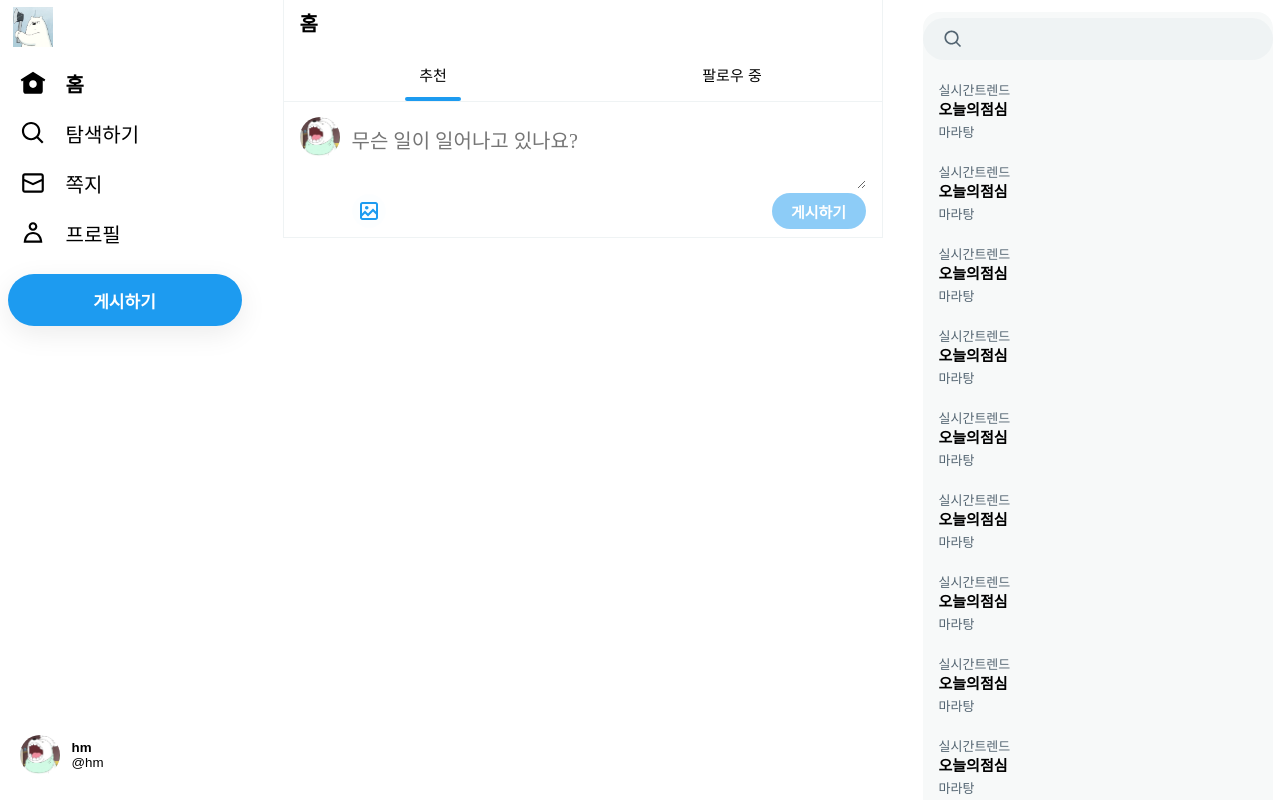
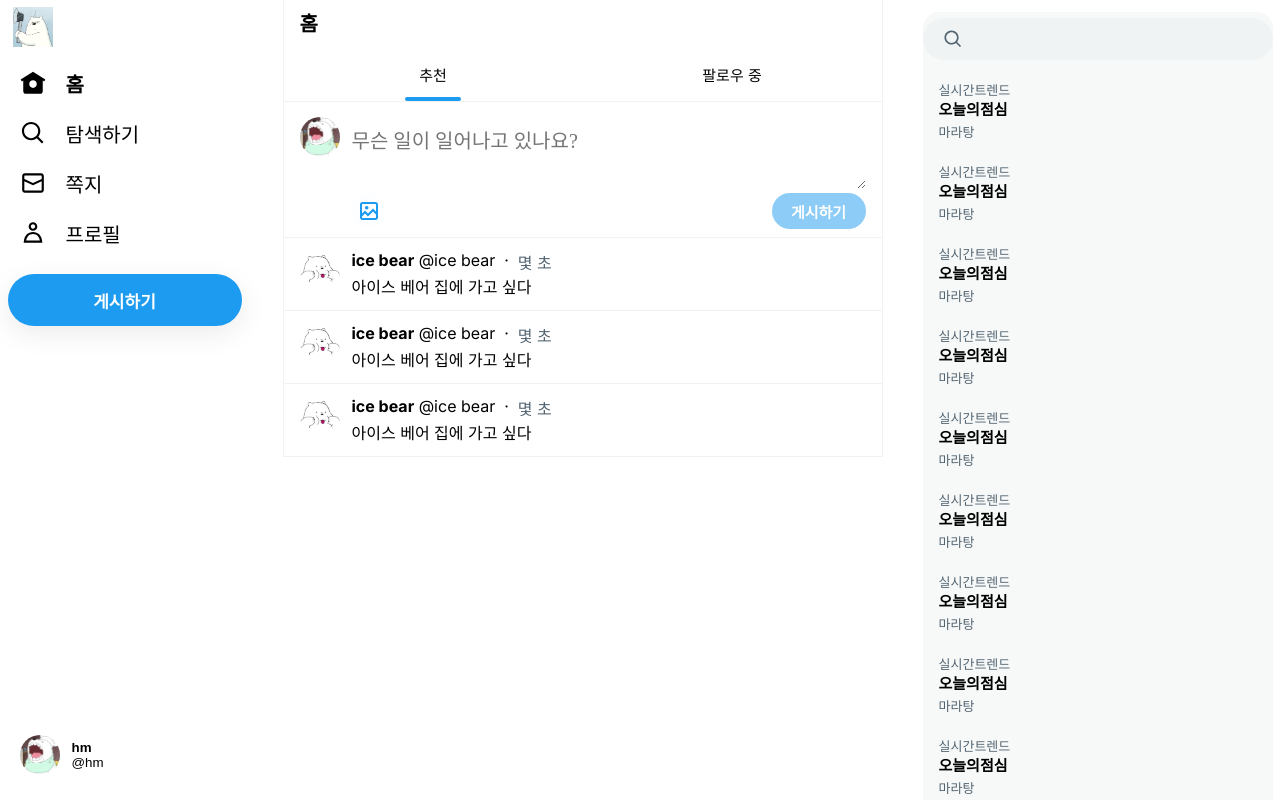
Before and after one commit to hyemin33/nextjs_sns, a Next.js app: page /home in a window 1280 px wide. Built offline with nearby package versions, Linux system fonts and the light colour scheme.

Commit message:
게시글 만들며 dayjs 사용해보기

```diff
--- /dev/null
+++ b/src/app/(afterLogin)/_component/Post.tsx
@@ -0,0 +1,48 @@
+import style from "./post.module.css";
+import Link from "next/link";
+import dayjs from "dayjs";
+import relativeTime from "dayjs/plugin/relativeTime";
+import "dayjs/locale/ko";
+
+dayjs.locale("ko");
+dayjs.extend(relativeTime);
+
+export default function Post() {
+  const target = {
+    User: {
+      id: "ice bear",
+      nickname: "ice bear",
+      image: "/ice2.png",
+    },
+    content: "아이스 베어 집에 가고 싶다",
+    createdAt: new Date(),
+    Images: [],
+  };
+  return (
+    <article className={style.post}>
+      <div className={style.postWrapper}>
+        <div className={style.postUserSection}>
+          <Link href={`/${target.User.id}`} className={style.postUserImage}>
+            <img src={target.User.image} alt={target.User.nickname} />
+            <div className={style.postShade} />
+          </Link>
+        </div>
+        <div className={style.postBody}>
+          <div className={style.postMeta}>
+            <Link href={`/${target.User.id}`}>
+              <span className={style.postUserName}>{target.User.nickname}</span>
+              &nbsp;
+              <span className={style.postUserId}>@{target.User.id}</span>
+              &nbsp; · &nbsp;
+            </Link>
+            <span className={style.postDate}>
+              {dayjs(target.createdAt).fromNow(true)}
+            </span>
+          </div>
+          <div>{target.content}</div>
+          <div className={style.postImageSection}></div>
+        </div>
+      </div>
+    </article>
+  );
+}
--- /dev/null
+++ b/src/app/(afterLogin)/_component/post.module.css
@@ -0,0 +1,191 @@
+.post {
+  display: flex;
+  flex-direction: column;
+  padding: 12px 16px;
+  border-color: rgb(239, 243, 244);
+  border-bottom-width: 1px;
+  border-bottom-style: solid;
+  transition-property: background-color, box-shadow;
+  transition-duration: 0.2s;
+  cursor: pointer;
+}
+.post:hover {
+  background-color: rgba(0, 0, 0, 0.03);
+}
+
+.postWrapper {
+  display: flex;
+  flex-direction: row;
+}
+.postReposted {
+  display: flex;
+  align-items: center;
+  color: rgb(83, 100, 113);
+  margin-left: 24px;
+  font-size: 13px;
+  line-height: 20px;
+}
+.postReposted svg {
+  fill: rgb(83, 100, 113);
+}
+
+.postUserSection {
+  margin-right: 12px;
+  width: 40px;
+}
+
+.postUserImage {
+  position: relative;
+  display: inline-block;
+  width: 40px;
+  height: 40px;
+  border-radius: 20px;
+}
+
+.postShade {
+  display: inline-block;
+  width: 40px;
+  height: 40px;
+  border-radius: 20px;
+  position: absolute;
+  top: 0;
+  left: 0;
+}
+.postShade:hover {
+  background-color: rgba(26, 26, 26, 0.15);
+}
+.postUserImage img {
+  width: 40px;
+  height: 40px;
+  border-radius: 20px;
+}
+
+.postUserName {
+  font-weight: bold;
+}
+.postUserNick,
+.postDate {
+  color: rgb(83, 100, 113);
+}
+.postDate:hover {
+  text-decoration: underline;
+}
+
+.postImageSection {
+}
+
+.postBody {
+  display: flex;
+  flex-direction: column;
+  width: 100%;
+}
+.postUserName:hover {
+  text-decoration: underline;
+}
+
+.postMeta {
+  display: flex;
+  flex-direction: row;
+}
+
+.postImageSection img {
+  margin-top: 12px;
+  width: 100%;
+  border-radius: 16px;
+}
+
+.actionButtons {
+  display: flex;
+  justify-content: space-between;
+  flex-direction: row;
+  column-gap: 4px;
+  margin-top: 12px;
+}
+
+.actionButtons svg {
+  fill: rgb(83, 100, 113);
+}
+
+.commentButton,
+.repostButton,
+.heartButton {
+  display: flex;
+  flex-direction: row;
+  align-items: center;
+}
+
+.commentButton button,
+.repostButton button,
+.heartButton button {
+  background: #ffffff;
+  border: none;
+  outline: none;
+  display: flex;
+  width: 38px;
+  height: 38px;
+  align-items: center;
+  justify-content: center;
+  border-radius: 19px;
+  cursor: pointer;
+  transition-property: background-color;
+  transition-duration: 0.2s;
+  margin-right: 4px;
+}
+.actionButtons .count {
+  font-size: 13px;
+  color: rgb(83, 100, 113);
+}
+
+.commentButton button {
+  background-color: rgba(29, 155, 240, 0.01);
+}
+
+.commentButton:hover button {
+  background-color: rgba(29, 155, 240, 0.1);
+}
+
+.commentButton.commented svg,
+.commentButton:hover svg {
+  fill: rgb(29, 155, 240);
+}
+
+.commentButton.commented .count,
+.commentButton:hover .count {
+  color: rgb(29, 155, 240);
+}
+
+.repostButton button {
+  background-color: rgba(0, 186, 124, 0.01);
+}
+
+.repostButton:hover button {
+  background-color: rgba(0, 186, 124, 0.1);
+}
+
+.repostButton.reposted svg,
+.repostButton:hover svg {
+  fill: rgb(11, 175, 123);
+}
+
+.repostButton.reposted .count,
+.repostButton:hover .count {
+  color: rgb(11, 175, 123);
+}
+
+.heartButton button {
+  background-color: rgba(249, 24, 128, 0.01);
+}
+
+.heartButton:hover button {
+  background-color: rgba(249, 24, 128, 0.1);
+}
+
+.heartButton.liked svg,
+.heartButton:hover svg {
+  fill: rgb(228, 34, 126);
+}
+
+.heartButton.liked .count,
+.heartButton:hover .count {
+  color: rgb(228, 34, 126);
+}
--- a/src/app/(afterLogin)/home/page.tsx
+++ b/src/app/(afterLogin)/home/page.tsx
@@ -2,6 +2,7 @@
 import Tab from "@/app/(afterLogin)/home/_component/Tab";
 import TabProvider from "@/app/(afterLogin)/home/_component/TabProvider";
 import PostForm from "./_component/PostForm";
+import Post from "../_component/Post";
 
 export default function Home() {
   return (
@@ -9,6 +10,9 @@
       <TabProvider>
         <Tab />
         <PostForm />
+        <Post />
+        <Post />
+        <Post />
       </TabProvider>
     </main>
   );
```
Also changed, not shown: package.json (+5 -4 lines), 1 other file (tests, documents, lock files or other folders).
